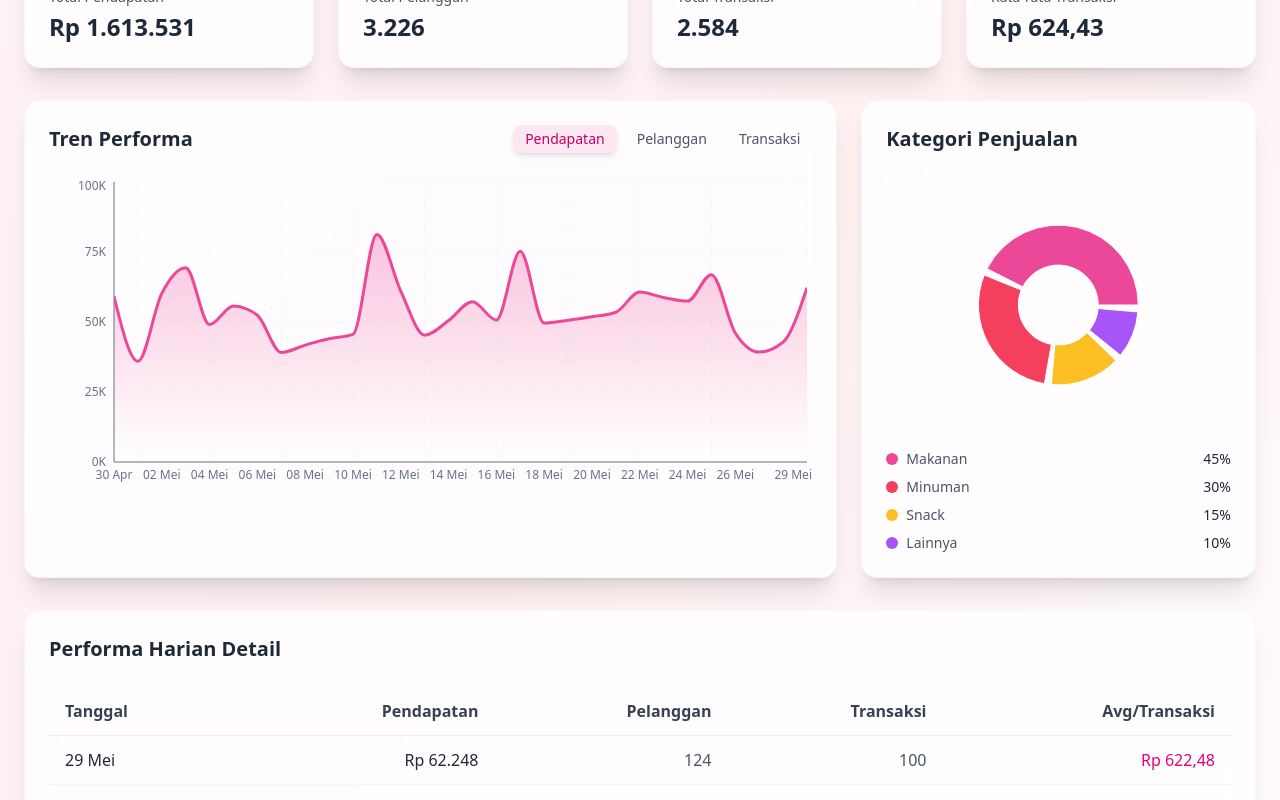
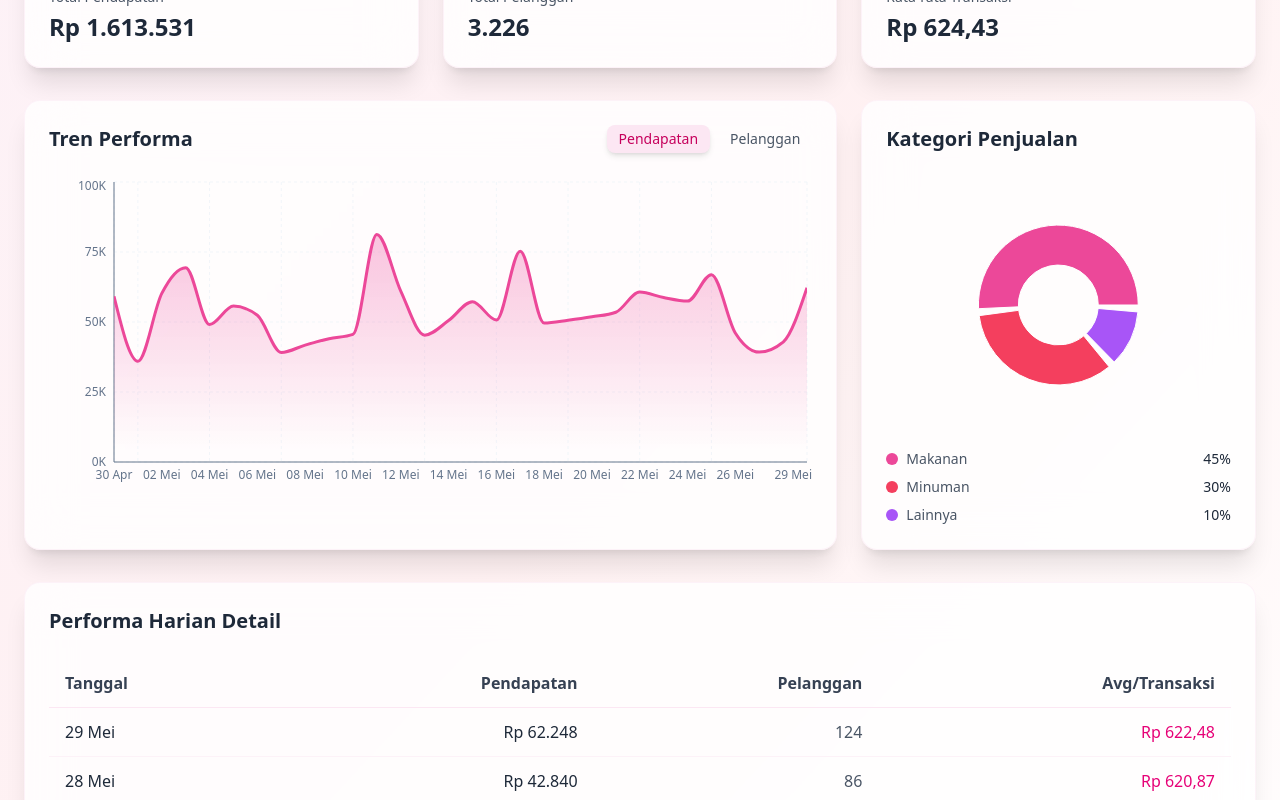
Before and after one commit to Exodus291/nextJs-lagi-dah, a Next.js app in the folder myistri/: page /Laporan in a window 1280 px wide. Shown: the part 340-1140 px from the top of the page. Built offline with nearby package versions, Linux system fonts and the light colour scheme.

Commit message:
buang total transaksi karena ga perlu hehehe

```diff
--- a/myistri/src/app/Laporan/page.jsx
+++ b/myistri/src/app/Laporan/page.jsx
@@ -45,7 +45,6 @@
 const categoryData = [
   { name: 'Makanan', value: 45, color: '#ec4899' },
   { name: 'Minuman', value: 30, color: '#f43f5e' },
-  { name: 'Snack', value: 15, color: '#fbbf24' },
   { name: 'Lainnya', value: 10, color: '#a855f7' }
 ];
 
@@ -145,7 +144,7 @@
         </div>
 
         {/* Stats Cards */}
-        <div className="grid grid-cols-1 md:grid-cols-2 lg:grid-cols-4 gap-6 mb-8">
+        <div className="grid grid-cols-1 md:grid-cols-2 lg:grid-cols-3 gap-6 mb-8">
           <StatCard
             title="Total Pendapatan"
             value={formatRupiah(totals.totalPendapatan)}
@@ -161,14 +160,6 @@
             trend="up"
             trendValue="8.3"
             color="purple"
-          />
-          <StatCard
-            title="Total Transaksi"
-            value={totals.totalTransaksi.toLocaleString('id-ID')}
-            icon={ShoppingCart}
-            trend="down"
-            trendValue="2.1"
-            color="orange"
           />
           <StatCard
             title="Rata-rata Transaksi"
@@ -191,7 +182,6 @@
                 {[
                   { key: 'pendapatan', label: 'Pendapatan', color: '#ec4899' },
                   { key: 'pelanggan', label: 'Pelanggan', color: '#f43f5e' },
-                  { key: 'transaksi', label: 'Transaksi', color: '#fbbf24' }
                 ].map((chart) => (
                   <button
                     key={chart.key}
@@ -318,7 +308,6 @@
                   <th className="text-left py-3 px-4 font-semibold text-gray-700">Tanggal</th>
                   <th className="text-right py-3 px-4 font-semibold text-gray-700">Pendapatan</th>
                   <th className="text-right py-3 px-4 font-semibold text-gray-700">Pelanggan</th>
-                  <th className="text-right py-3 px-4 font-semibold text-gray-700">Transaksi</th>
                   <th className="text-right py-3 px-4 font-semibold text-gray-700">Avg/Transaksi</th>
                 </tr>
               </thead>
@@ -331,9 +320,6 @@
                     </td>
                     <td className="py-3 px-4 text-right text-gray-600">
                       {item.pelanggan.toLocaleString('id-ID')}
-                    </td>
-                    <td className="py-3 px-4 text-right text-gray-600">
-                      {item.transaksi.toLocaleString('id-ID')}
                     </td>
                     <td className="py-3 px-4 text-right font-medium text-pink-600">
                       {formatRupiah(item.pendapatan / item.transaksi)}
```
